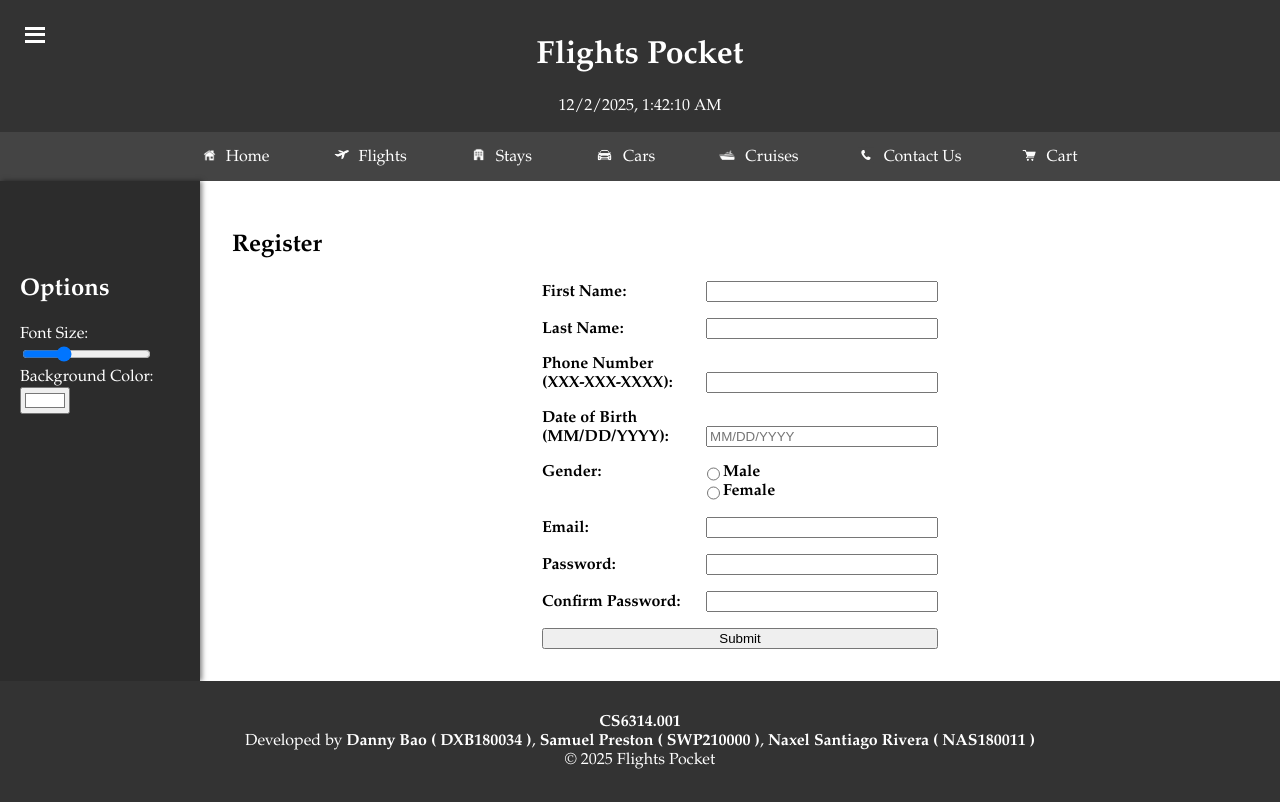
After one commit to GamingSlayerNS/FlightsPocket, a PHP site: page /register.html in a window 1280 px wide. The commit adds this page. Run offline with PHP 8.4, Linux system fonts and the light colour scheme.

Commit message:
Setup register page

```diff
--- /dev/null
+++ b/hooks/register.js
@@ -0,0 +1,124 @@
+/**
+ * @param {SubmitEvent} ev
+ */
+async function handleRegisterSubmit(ev) {
+    ev.preventDefault();
+    const data = new FormData(ev.target, ev.submitter);
+    const errors = [];
+
+    const firstName = data.get("first-name")?.trim() ?? "";
+    const lastName = data.get("last-name")?.trim() ?? "";
+    const phoneNumber = data.get("phone-number")?.trim() ?? "";
+    const dateOfBirth = data.get("date-of-birth") || "";
+    const email = data.get("email")?.trim() ?? "";
+    const password = data.get("password") ?? "";
+    const confirmPassword = data.get("confirm-password") ?? "";
+    const gender = data.get("gender");
+
+    if (!firstName) {
+        errors.push("First Name is required.");
+    }
+    if (!lastName) {
+        errors.push("Last Name is required.");
+    }
+    if (!phoneNumber) {
+        errors.push("Phone Number is required.");
+    }
+    if (!dateOfBirth) {
+        errors.push("Date of Birth is required.");
+    }
+    if (!email) {
+        errors.push("Email is required.");
+    }
+    if (!password) {
+        errors.push("Password is required.");
+    }
+    if (!confirmPassword) {
+        errors.push("Confirmation Password is required.");
+    }
+
+    if (phoneNumber && !/^\d{3}-\d{3}-\d{4}$/.test(phoneNumber)) {
+        errors.push("Phone number must be formatted as ddd-ddd-dddd (e.g., 123-456-7890).");
+    }
+
+    if (password && password.length < 8) {
+        errors.push("Password must be at least 8 characters long.");
+    }
+
+    if (password && confirmPassword && password !== confirmPassword) {
+        errors.push("Passwords do not match.");
+    }
+
+    if (dateOfBirth) {
+        const datePattern = /^(\d{2})\/(\d{2})\/(\d{4})$/;
+        const match = dateOfBirth.match(datePattern);
+
+        if (!match) {
+            errors.push(
+                "Date of birth must have 2 digits for month, 2 digits for day, and 4 digits for year (MM/DD/YYYY format)."
+            );
+        } else {
+            const month = parseInt(match[1], 10);
+            const day = parseInt(match[2], 10);
+            const year = parseInt(match[3], 10);
+
+            if (month < 1 || month > 12) {
+                errors.push("Date of birth: Month must be between 01 and 12.");
+            }
+
+            if (day < 1 || day > 31) {
+                errors.push("Date of birth: Day must be between 01 and 31.");
+            }
+
+            const currentYear = new Date().getFullYear();
+            if (year > currentYear) {
+                errors.push("Date of birth: Must be before " + currentYear + ".");
+            }
+        }
+    }
+
+    if (email && (!email.includes("@") || !email.endsWith(".com"))) {
+        errors.push("Email must contain @ and .com");
+    }
+
+    if (errors.length === 0) {
+        try {
+            const res = await fetch("/php/register.php", {
+                method: "POST",
+                body: JSON.stringify({
+                    firstName,
+                    lastName,
+                    phoneNumber,
+                    dateOfBirth,
+                    email,
+                    password,
+                    gender,
+                }),
+                headers: {
+                    "Content-Type": "application/json",
+                },
+            });
+            const json = await res.json();
+            if (!json.success) {
+                if ("errors" in json) {
+                    errors.push(...json.errors);
+                } else if ("error" in json) {
+                    errors.push(json.error);
+                } else {
+                    errors.push("Server returned unknown error");
+                }
+            }
+        } catch (err) {
+            errors.push(`Server returned error: ${err.message}`);
+        }
+    }
+
+    const errorDiv = document.getElementById("register-errors");
+    errorDiv.innerHTML = "";
+    if (errors.length > 0) {
+        errorDiv.innerHTML = "<ul>" + errors.map((error) => `<li>${error}</li>`).join("") + "</ul>";
+        return;
+    }
+}
+
+document.getElementById("register-form").addEventListener("submit", handleRegisterSubmit);
--- /dev/null
+++ b/register.html
@@ -0,0 +1,146 @@
+<!DOCTYPE html>
+<html lang="en">
+    <head>
+        <meta charset="UTF-8" />
+        <meta name="viewport" content="width=device-width, initial-scale=1.0" />
+        <title>Flights - Flights Pocket</title>
+        <link rel="stylesheet" href="src/mystyle.css" />
+        <script src="hooks/app.js"></script>
+        <script src="hooks/register.js" defer></script>
+    </head>
+    <body>
+        <header>
+            <button id="hamburger-menu">
+                <span class="bar"></span>
+                <span class="bar"></span>
+                <span class="bar"></span>
+            </button>
+            <h1>Flights Pocket</h1>
+            <div id="datetime"></div>
+        </header>
+        <nav>
+            <a href="index.html" style="height: 17.5px"
+                ><img
+                    src="assets/Home Page Icon.png"
+                    alt="Home Icon"
+                    height="13px"
+                    style="padding: 0px 10px 0px 0px; vertical-align: middle; margin-bottom: 4.8px"
+                />Home</a
+            >
+            <a href="flights.html" style="height: 17.5px"
+                ><img
+                    src="assets/Flights Icon.png"
+                    alt="Flights Icon"
+                    height="15px"
+                    style="padding: 0px 10px 0px 0px; vertical-align: middle; margin-bottom: 5px"
+                />Flights</a
+            >
+            <a href="stays.html" style="height: 17.5px"
+                ><img
+                    src="assets/Stays Icon.png"
+                    alt="Stays Icon"
+                    height="15px"
+                    style="padding: 0px 10px 0px 0px; vertical-align: middle; margin-bottom: 5.8px"
+                />Stays</a
+            >
+            <a href="cars.html" style="height: 17.5px"
+                ><img
+                    src="assets/Cars Icon.png"
+                    alt="Cars Icon"
+                    height="17px"
+                    style="padding: 0px 10px 0px 0px; vertical-align: middle; margin-bottom: 4.2px"
+                />Cars</a
+            >
+            <a href="cruises.html" style="height: 17.5px"
+                ><img
+                    src="assets/Cruises Icon.png"
+                    alt="Cruises Icon"
+                    height="16px"
+                    style="padding: 0px 10px 0px 0px; vertical-align: middle; margin-bottom: 5px"
+                />Cruises</a
+            >
+            <a href="contact-us.html" style="height: 17.5px"
+                ><img
+                    src="assets/Contact Us Icon.png"
+                    alt="Contact Us Icon"
+                    height="16px"
+                    style="padding: 0px 10px 0px 0px; vertical-align: middle; margin-bottom: 4.75px; margin-left: -5px"
+                />Contact Us</a
+            >
+            <a href="cart.html" style="height: 17.5px"
+                ><img
+                    src="assets/cart.png"
+                    alt="Cart Icon"
+                    height="16px"
+                    style="padding: 0px 10px 0px 0px; vertical-align: middle; margin-bottom: 5px; margin-left: -5px"
+                />Cart</a
+            >
+        </nav>
+        <main>
+            <aside class="open">
+                <div>
+                    <h2>Options</h2>
+                    <label for="font-size">Font Size:</label>
+                    <input type="range" id="font-size" min="10" max="30" value="16" />
+                    <label for="bg-color">Background Color:</label>
+                    <input type="color" id="bg-color" value="#ffffff" />
+                </div>
+            </aside>
+            <div class="container">
+                <h2>Register</h2>
+                <form id="register-form">
+                  <div>
+                    <label for="first-name">First Name:</label>
+                    <input type="text" id="first-name" name="first-name" required />
+                  </div>
+                  <div>
+                    <label for="last-name">Last Name:</label>
+                    <input type="text" id="last-name" name="last-name" required />
+                  </div>
+                  <div>
+                    <label for="phone-number">Phone Number<br/> (XXX-XXX-XXXX):</label>
+                    <input type="tel" id="phone-number" name="phone-number" required />
+                  </div>
+                  <div>
+                    <label for="date-of-birth">Date of Birth<br/> (MM/DD/YYYY):</label>
+                    <input type="text" id="date-of-birth" name="date-of-birth" placeholder="MM/DD/YYYY" required />
+                  </div>
+                  <div class="flex-row">
+                    <label>Gender:</label>
+                    <div class="radio">
+                        <div>
+                            <input type="radio" id="male" name="gender" value="Male" />
+                            <label for="male">Male</label>
+                        </div>
+                        <div>
+                            <input type="radio" id="female" name="gender" value="Female" />
+                            <label for="female">Female</label>
+                        </div>
+                    </div>
+                </div>
+                  <div>
+                    <label for="email">Email:</label>
+                    <input type="email" id="email" name="email" required />
+                  </div>
+                  <div>
+                    <label for="password">Password:</label>
+                    <input type="password" id="password" name="password" required />
+                  </div>
+                  <div>
+                    <label for="confirm-password">Confirm Password:</label>
+                    <input type="password" id="confirm-password" name="confirm-password" required />
+                  </div>
+                  <button type="submit">Submit</button>
+                </form>
+                <div id="register-errors" role="alert" aria-live="polite"></div>
+            </div>
+        </main>
+        <footer>
+            <p>
+                <strong>CS6314.001</strong><br />Developed by <strong>Danny Bao ( DXB180034 )</strong>,
+                <strong>Samuel Preston ( SWP210000 )</strong>, <strong>Naxel Santiago Rivera ( NAS180011 )</strong
+                ><br />&copy; 2025 Flights Pocket
+            </p>
+        </footer>
+    </body>
+</html>
--- a/src/mystyle.css
+++ b/src/mystyle.css
@@ -123,11 +123,11 @@ form label {
     font-weight: bold;
 }
 
-#contact-errors {
+:is(#contact-errors, #register-errors) {
     color: red;
 }
 
-:is(#stay-form, #car-form, #contact-form) {
+:is(#stay-form, #car-form, #contact-form, #register-form) {
     display: flex;
     flex-direction: column;
     min-width: 24rem;
@@ -138,28 +138,28 @@ form label {
     flex-direction: row;
 }
 
-:is(#stay-form, #car-form, #contact-form) label {
+:is(#stay-form, #car-form, #contact-form, #register-form) label {
     display: inline-block;
     min-width: 10rem;
 }
 
-:is(#stay-form, #car-form, #contact-form) :is(input:not([type="radio"]), textarea, .radio) {
+:is(#stay-form, #car-form, #contact-form, #register-form) :is(input:not([type="radio"]), textarea, .radio) {
     min-width: 14rem;
 }
 
-:is(#stay-form, #car-form, #contact-form) .radio {
+:is(#stay-form, #car-form, #contact-form, #register-form) .radio {
     width: 14rem;
     display: flex;
     flex-direction: column;
 }
 
-:is(#stay-form, #car-form, #contact-form) .radio div {
+:is(#stay-form, #car-form, #contact-form, #register-form) .radio div {
     min-width: unset;
     display: flex;
     flex-direction: row;
 }
 
-:is(#stay-form, #car-form, #contact-form) .radio label {
+:is(#stay-form, #car-form, #contact-form, #register-form) .radio label {
     flex: 1 1;
 }
 
```
Also changed, not shown: php/register.php (added, +177 -0 lines), sql/setup.sql (added, +26 -0 lines), 2 other files.
